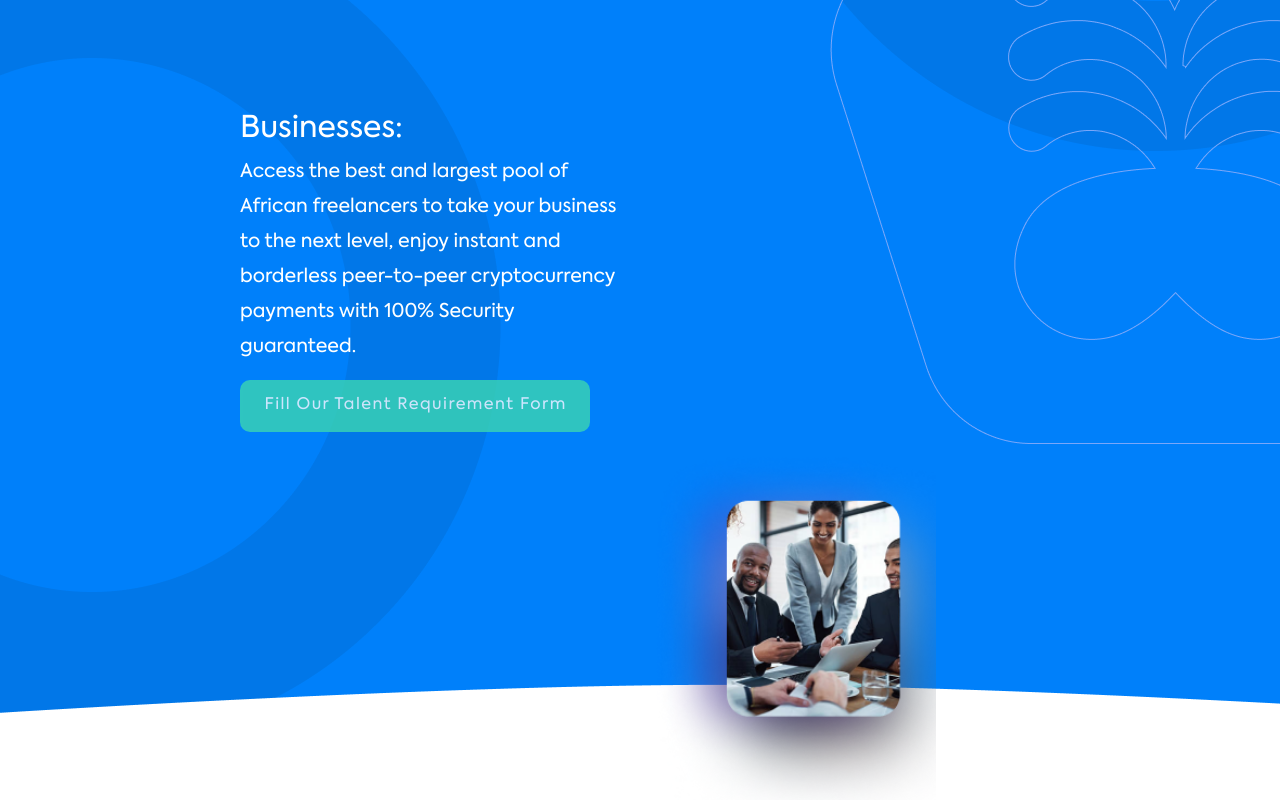
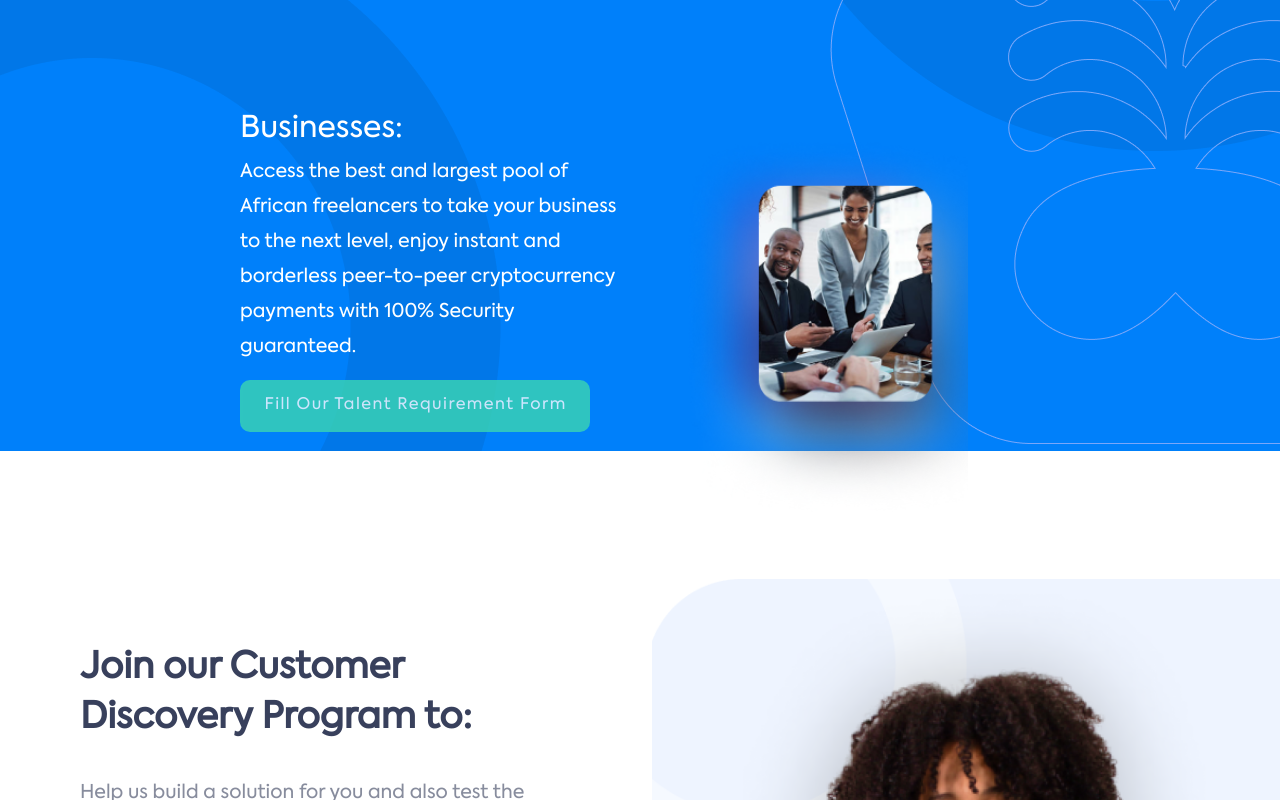
Before and after one commit to nazeeeh/aya-website, a Nuxt app: page / in a window 1280 px wide. Shown: the part 1980-2780 px from the top of the page. Built offline with nearby package versions, Linux system fonts and the light colour scheme.

Commit message:
Update on website layout

```diff
--- a/nuxt.config.js
+++ b/nuxt.config.js
@@ -7,7 +7,7 @@ export default {
 
   // Global page headers: https://go.nuxtjs.dev/config-head
   head: {
-    titleTemplate: '%s - aya',
+    titleTemplate: '%s - Live Borderless',
     title: 'aya',
     htmlAttrs: {
       lang: 'en'
@@ -15,11 +15,13 @@ export default {
     meta: [
       { charset: 'utf-8' },
       { name: 'viewport', content: 'width=device-width, initial-scale=1' },
-      { hid: 'description', name: 'description', content: '' },
-      { name: 'format-detection', content: 'telephone=no' }
+      { hid: 'description', name: 'description', content: 'Live Borderless' },
+      { name: 'format-detection', content: 'telephone=no' },
+      {property:"og:image", content:"https://www.ayagigs.com/assets/images/logo.svg"}
     ],
     link: [
       { rel: 'icon', type: 'image/x-icon', href: '/favicon.ico'},
+      {rel: 'icon', type: "image/svg", href: "https://www.ayagigs.com/assets/images/logo.svg"},
       {rel:"icon", type:"image/png", sizes:"32x32", href:"/favicon-32x32.png"},
       {rel:"icon", type:"image/png", sizes:"96x96", href:"/favicon-96x96.png"},
       {rel:"icon", type:"image/png", sizes:"16x16", href:"/favicon-16x16.png"},
--- a/pages/index.vue
+++ b/pages/index.vue
@@ -401,7 +401,7 @@ color: #38405C;
   margin: 0 0 0 3rem;
 }
 .bg{
-  height: 1042px;
+  height: 780px;
   max-width: 1440px;
   position: relative;
   /* margin: 5rem 0; */
@@ -454,9 +454,11 @@ color: #38405C;
   margin:  6rem 0 0 15rem;
 }
 .business-image{
-  width: 20%;
+  /* width: 20%;
   position: absolute;
-  top: 75%;
+  top: 75%; */
+  margin-top: 8rem;
+  margin-left: 2rem;
 
 }
 .business-img{
```
